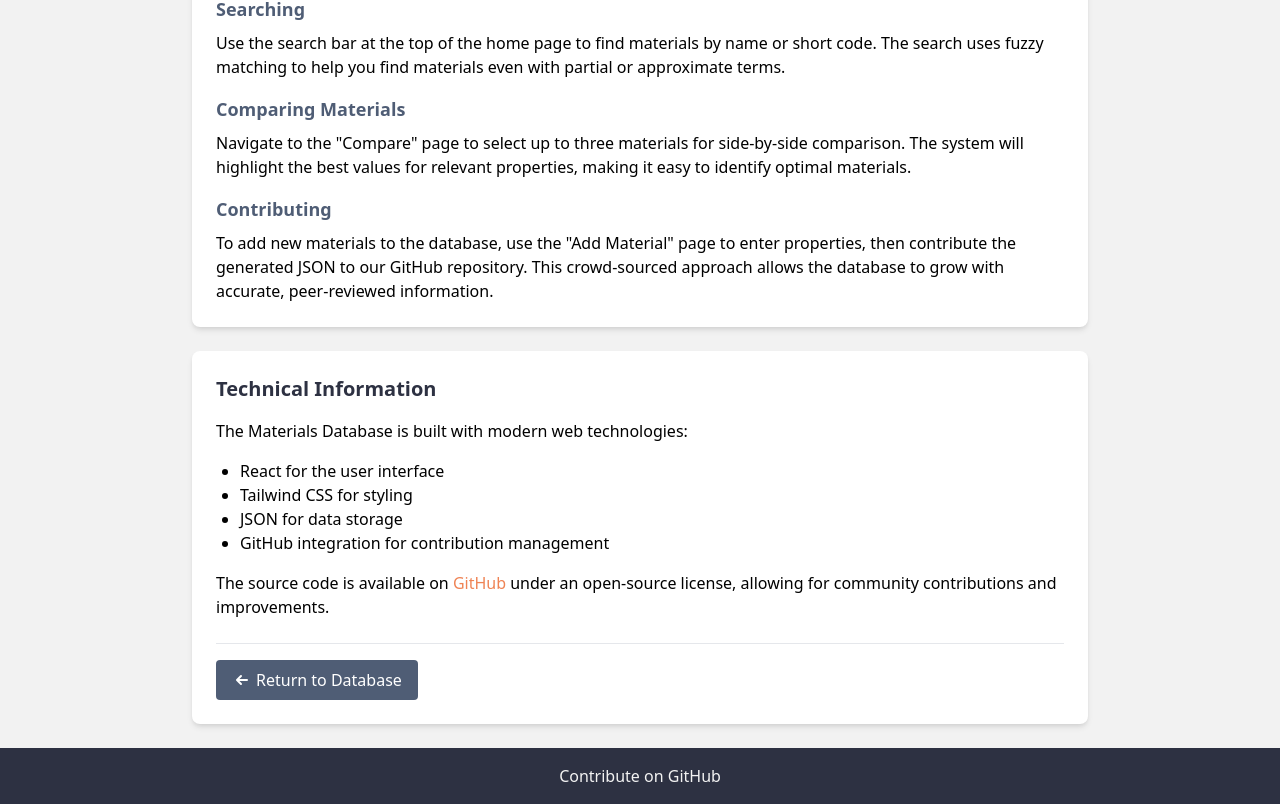
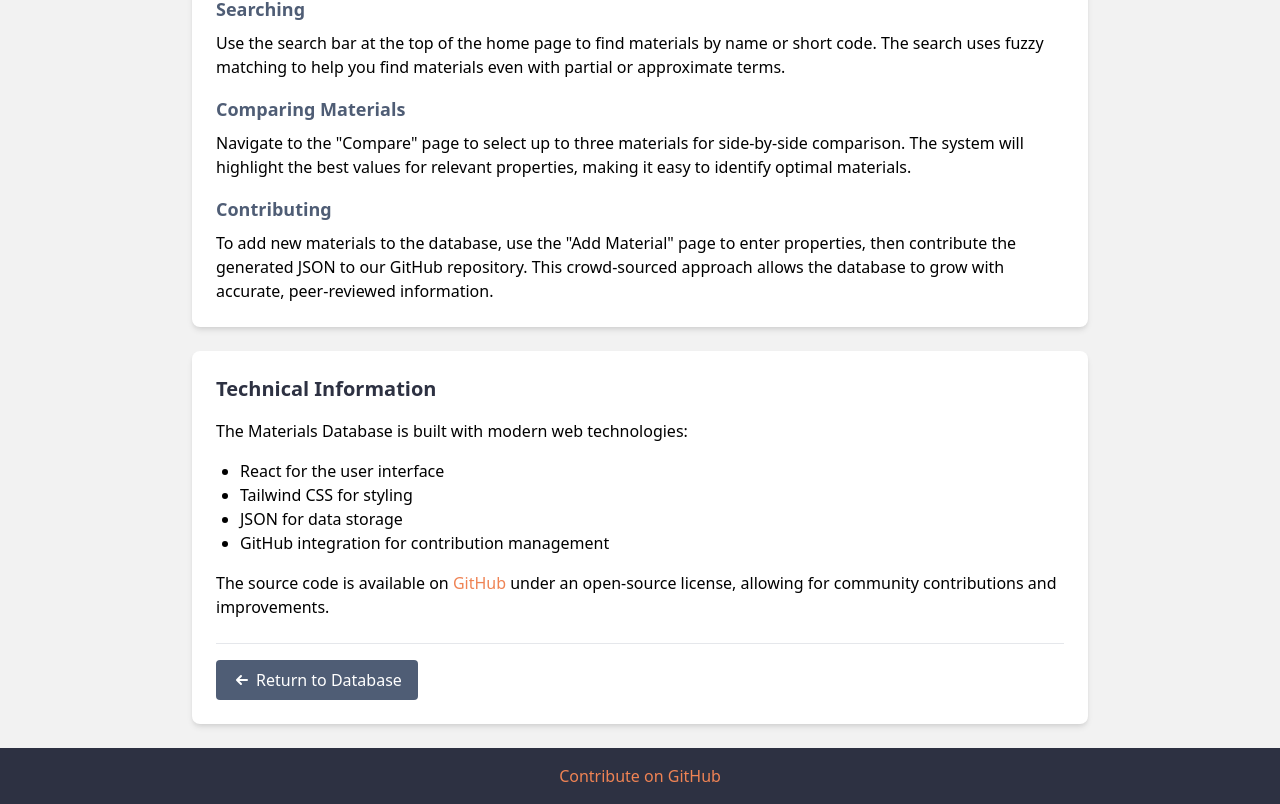
Before and after one commit to tommo395/material-database, a React (Create React App) app: page /info in a window 1280 px wide. Shown: the part 805-1609 px from the top of the page. Built offline with nearby package versions, Linux system fonts and the light colour scheme.

Commit message:
added github link

```diff
--- a/src/App.jsx
+++ b/src/App.jsx
@@ -6,6 +6,7 @@ import MaterialTypePage from "./pages/MaterialTypePage";
 import ComparisonPage from "./pages/ComparisonPage";
 import Info from "./pages/Info";
 import { loadMaterials } from "./data";
+import config from './config';
 
 function App() {
   const [materials, setMaterials] = useState([]);
@@ -89,8 +90,8 @@ function App() {
           <div className="container mx-auto px-4 text-center">
             <p>
             <a
-                href="https://github.com/username/materials-database"
-                className="text-light hover:underline"
+        href={config.github.url}
+        className="text-accent hover:underline"
         target="_blank"
         rel="noopener noreferrer"
       >
--- /dev/null
+++ b/src/config.js
@@ -0,0 +1,17 @@
+// src/config.js
+const config = {
+    // GitHub repository information
+    github: {
+      username: "tommo395",
+      repoName: "material-database",
+      url: "https://github.com/tommo395/material-database"
+    },
+
+    // App information
+    app: {
+      name: "Materials Database",
+      version: "1.0.0"
+    }
+  };
+
+  export default config;
--- a/src/pages/AddMaterial.jsx
+++ b/src/pages/AddMaterial.jsx
@@ -1,5 +1,6 @@
 import React, { useState } from 'react';
 import { getMaterialTypes } from '../data';
+import config from '../config';
 
 const AddMaterial = ({ materials }) => {
   const [formData, setFormData] = useState({
@@ -97,7 +98,7 @@ const AddMaterial = ({ materials }) => {
           After submitting, you can copy the code and contribute it via a GitHub pull request.
         </p>
         <a
-          href="https://github.com/username/materials-database"
+  href={config.github.url}
   className="text-accent hover:underline"
   target="_blank"
   rel="noopener noreferrer"
--- a/src/pages/Info.jsx
+++ b/src/pages/Info.jsx
@@ -1,5 +1,6 @@
 import React from 'react';
 import { Link } from 'react-router-dom';
+import config from '../config';
 
 const Info = () => {
   return (
@@ -79,9 +80,9 @@ const Info = () => {
         </ul>
 
         <p>
-          The source code is available on <a href="https://github.com/username/materials-database" className="text-accent hover:underline">GitHub </a>
-        under an open-source license, allowing for community contributions and improvements.
-        </p>
+  The source code is available on <a href={config.github.url} className="text-accent hover:underline">GitHub </a>
+  under an open-source license, allowing for community contributions and improvements.
+</p>
 
         <div className="mt-6 pt-4 border-t border-light-gray">
           <Link to="/" className="bg-secondary text-white py-2 px-4 rounded hover:bg-opacity-90 transition-colors inline-flex items-center">
```
Lines whose indentation alone changed are shown as unchanged.
